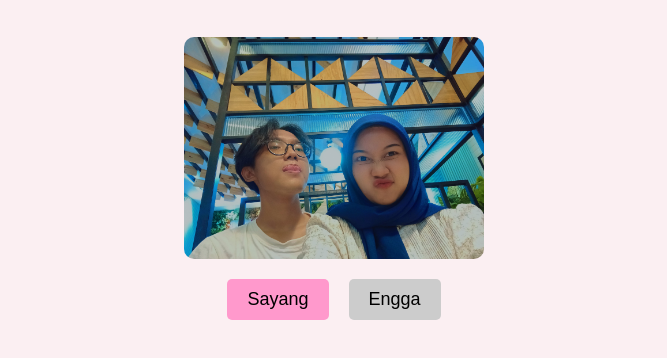
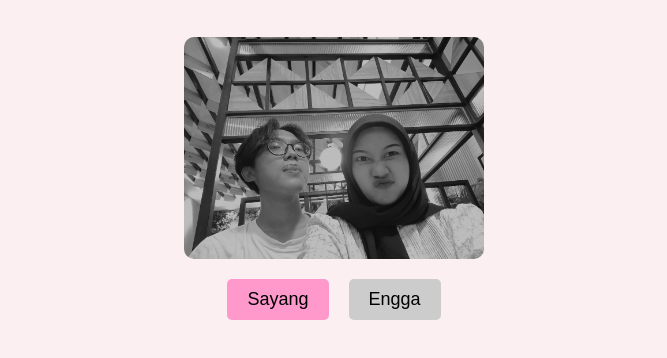
Before and after one commit to ewangdesta2812/buat-pacarku, a plain HTML site: page index.html in a window 1280 px wide. Shown: the part 260-618 px from the top of the page, without its empty margins (306-973 px from the left). Drawn offline with Linux system fonts and the light colour scheme.

Commit message:
index.html

```diff
--- a/index.html
+++ b/index.html
@@ -36,7 +36,13 @@
         height: auto;
         object-fit: cover;
         margin: 20px 0;
+        filter: grayscale(100%); /* Hitam putih saat normal */
+        transition: filter 0.2s ease;
       }
+
+      img:hover {
+            filter: grayscale(0%); /* Berwarna saat di-hover */
+        }
 
       .buttons {
         display: flex;
```
